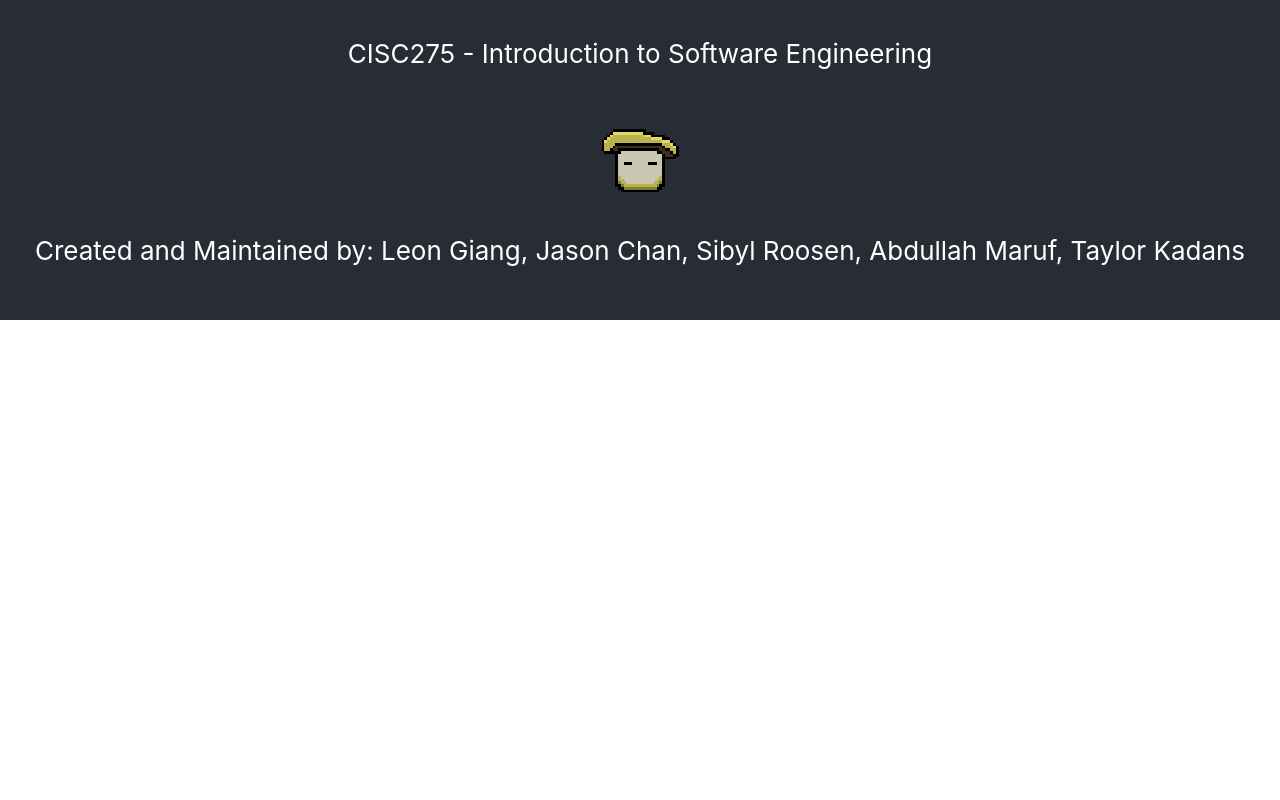
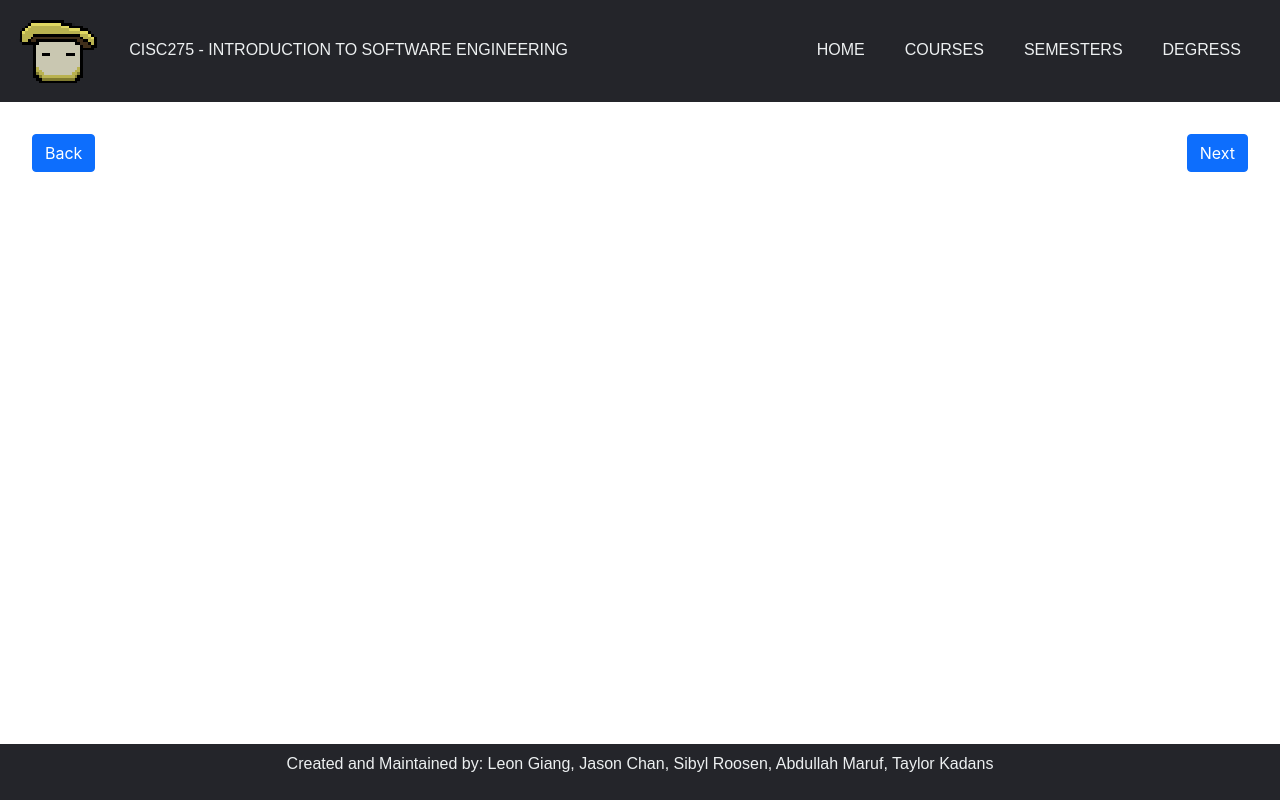
Before and after one commit to CISC275123/Final-Project, a React (Create React App) app: page / in a window 1280 px wide. Built offline with nearby package versions, Linux system fonts and the light colour scheme.

Commit message:
Added navbar and footer for the app.

```diff
--- a/src/App.css
+++ b/src/App.css
@@ -1,39 +1,84 @@
-.App {
-    text-align: center;
+.CourseButtons {
+    padding: 2rem;
+    display: flex;
+    justify-content: space-between;
+    align-content: center;
+    align-items: center;
 }
 
-.App-logo {
-    height: 40vmin;
-    pointer-events: none;
+body {
+    display: flex;
+    flex-direction: column;
+    min-height: 100vh;
+    min-width: 100vw;
 }
 
-@media (prefers-reduced-motion: no-preference) {
-    .App-logo {
-        animation: App-logo-spin infinite 20s linear;
-    }
+.logo {
+    transition: transform 0.3s ease-out;
 }
 
-.App-header {
-    width: 100%;
-    background-color: #282c34;
-    min-height: 40vh;
+.logo:hover {
+    transform: scale(1.2);
+    transition: all 0.3s ease 0s;
+}
+
+.title {
+    margin-left: 2rem;
+    margin-right: auto;
+}
+
+nav {
+    padding: 1.2rem;
+    background-color: #24252a;
     display: flex;
-    flex-direction: column;
-    align-items: center;
-    justify-content: center;
-    font-size: calc(10px + 2vmin);
+    align-items: baseline;
+    justify-content: space-between;
+    text-transform: uppercase;
     color: white;
 }
 
-.App-link {
-    color: #61dafb;
+li,
+a,
+p {
+    font-family: sans-serif;
+    font-weight: 500;
+    font-size: 16;
+    color: #edf0f1;
+    text-decoration: none;
 }
 
-@keyframes App-logo-spin {
-    from {
-        transform: rotate(0deg);
+.nav_links {
+    list-style-type: none;
+}
+
+.nav_links li {
+    display: inline-block;
+    padding: 0px 20px;
+}
+
+.nav_links li a {
+    transition: all 0.3s ease 0s;
+}
+
+.nav_links li a:hover {
+    color: #0088a9;
+}
+
+footer {
+    padding: 0.5rem;
+    background-color: #24252a;
+    text-align: center;
+    color: white;
+    margin-top: auto;
+}
+
+@media only screen and (max-width: 420px) {
+    nav {
+        display: inline-block;
+        text-align: center;
     }
-    to {
-        transform: rotate(360deg);
+    .logo {
+        padding: 1rem;
+        display: block;
     }
 }
--- a/src/App.tsx
+++ b/src/App.tsx
@@ -2,20 +2,57 @@ import React from "react";
 import "./App.css";
 
 import logo from "./images/logo.png";
+import { Button } from "react-bootstrap";
 
 function App(): JSX.Element {
     return (
         <div className="App">
-            <header className="App-header">
-                <p>CISC275 - Introduction to Software Engineering</p>
-                <br />
-                <img src={logo} alt="Homepage logo" />
-                <br />
-                <p>
-                    Created and Maintained by: Leon Giang, Jason Chan, Sibyl
-                    Roosen, Abdullah Maruf, Taylor Kadans
-                </p>
-            </header>
+            <head>
+                <title>Degree Audit</title>
+                <meta
+                    name="viewport"
+                    content="width=device-width, initial-scale=1"
+                ></meta>
+            </head>
+
+            <body>
+                <header className="App-header">
+                    <nav>
+                        <a className="logo" href="index.html">
+                            <img src={logo} alt="Homepage logo"></img>
+                        </a>
+                        <p className="title">
+                            CISC275 - Introduction to Software Engineering
+                        </p>
+                        <ul className="nav_links">
+                            <li>
+                                <a href="#Home">Home</a>
+                            </li>
+                            <li>
+                                <a href="#Courses">Courses</a>
+                            </li>
+                            <li>
+                                <a href="#Semesters">Semesters</a>
+                            </li>
+                            <li>
+                                <a href="#Degrees">Degress</a>
+                            </li>
+                        </ul>
+                    </nav>
+                </header>
+
+                <div className="CourseButtons">
+                    <Button>Back</Button>
+                    <Button>Next</Button>
+                </div>
+
+                <footer>
+                    <p>
+                        Created and Maintained by: Leon Giang, Jason Chan, Sibyl
+                        Roosen, Abdullah Maruf, Taylor Kadans
+                    </p>
+                </footer>
+            </body>
         </div>
     );
 }
```
